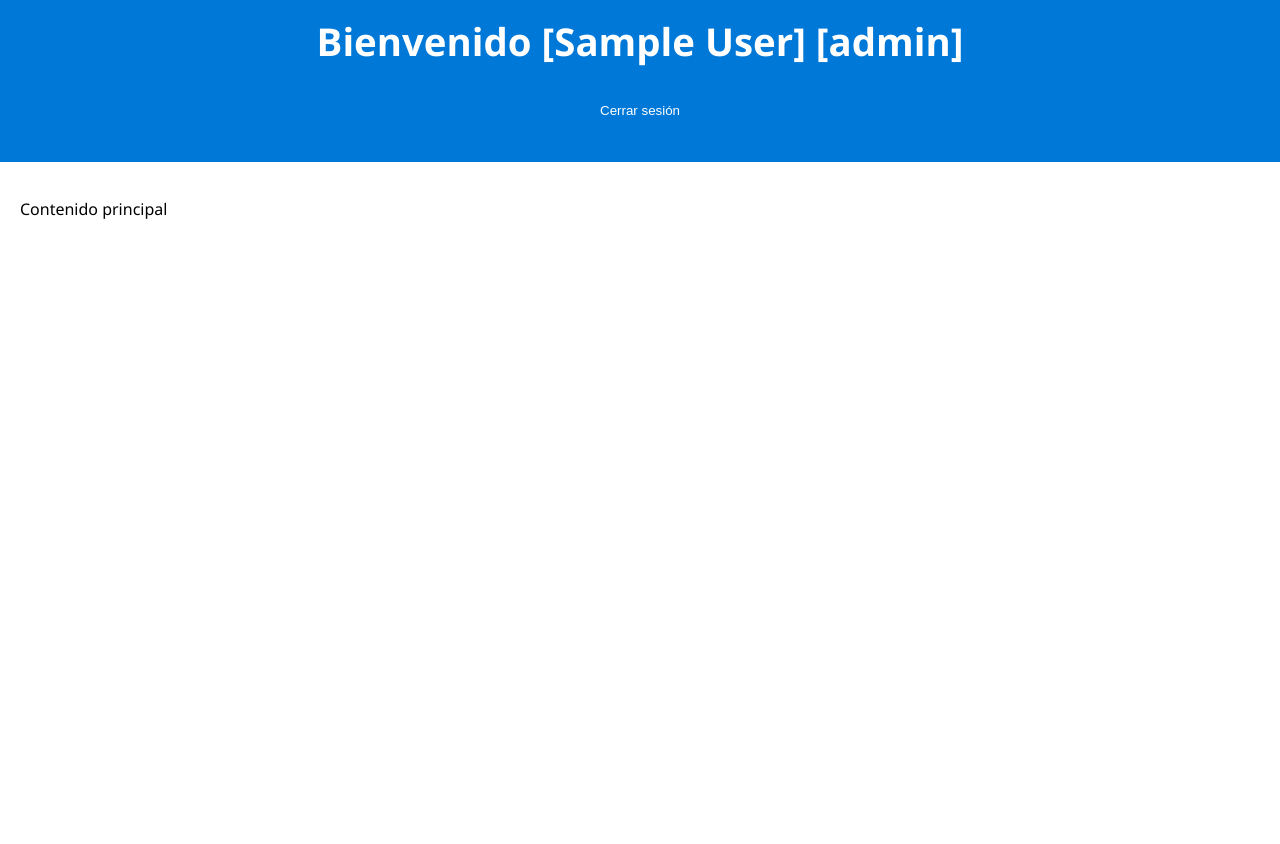
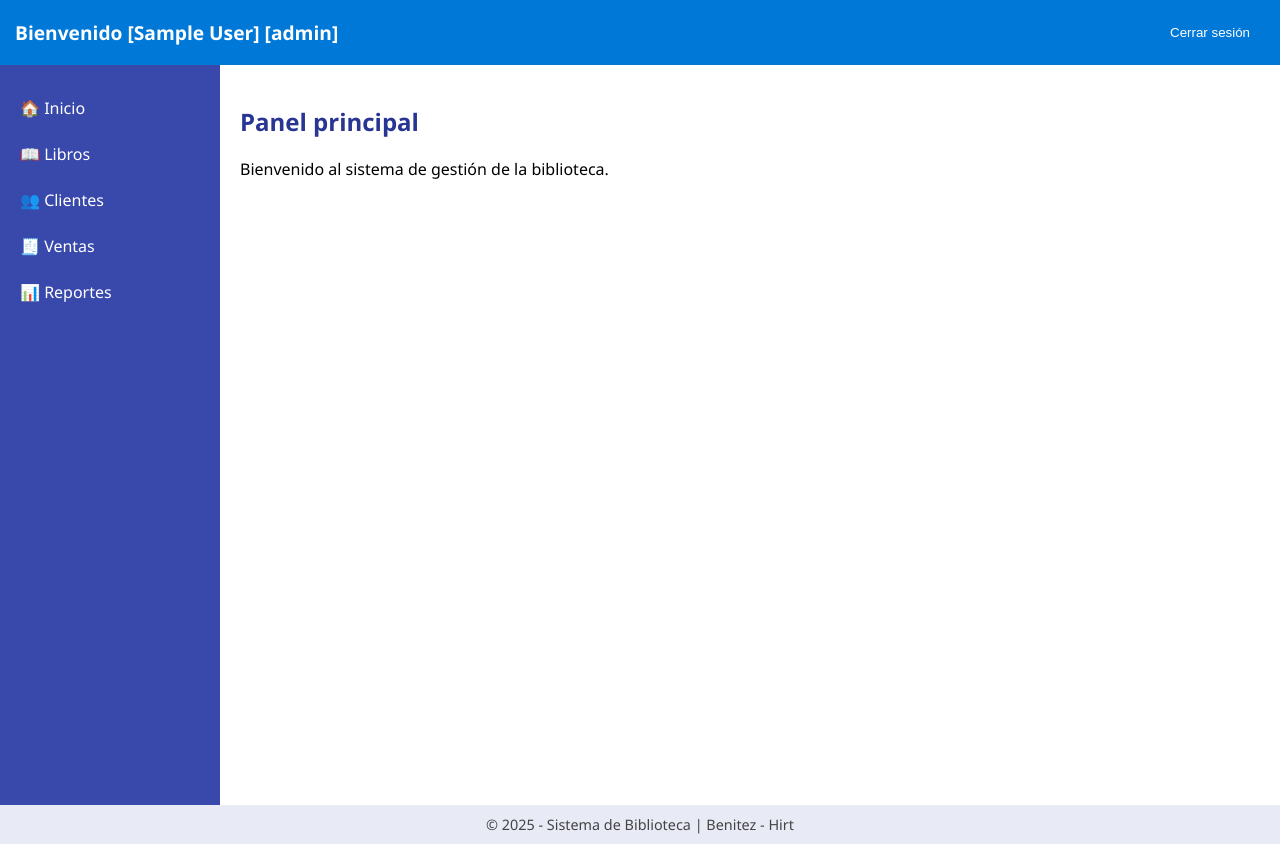
Before and after one commit to HE-Fernando/Sistema_Biblioteca, a PHP site: page /biblioteca/index.php in a window 1280 px wide. Before the commit the page ends 219 px from the top, so only its background shows below. Run offline with PHP 8.4, Linux system fonts and the light colour scheme; the visitor is signed in with stand-in values (Sample User, id 1).

Commit message:
Cambios menores en archivo CSS e Index funcionando (faltan agregar las funciones)

```diff
--- a/assets/style.css
+++ b/assets/style.css
@@ -5,6 +5,7 @@
     --color-texto: #333;
     --radius: 8px;
 }
+
 /*               LOGIN                */
 body {
     margin: 0;
@@ -108,3 +109,104 @@
 body.index button:hover {
     background-color: var(--color-principal-hover);
 }
+
+/* --- MENÚ LATERAL --- */
+nav.sidebar {
+    width: 220px;
+    background-color: #3949ab;
+    color: white;
+    display: flex;
+    flex-direction: column;
+    padding-top: 20px;
+}
+
+header.navbar {
+    background-color: #283593;
+    color: #fff;
+    display: flex;
+    justify-content: space-between;
+    align-items: center;
+    padding: 12px 20px;
+    box-shadow: 0 2px 6px rgba(0,0,0,0.15);
+}
+
+.btn-logout {
+    background-color: #e53935;
+    color: white;
+    border: none;
+    padding: 8px 15px;
+    border-radius: 5px;
+    cursor: pointer;
+    transition: background 0.3s;
+}
+
+/* === NUEVOS ESTILOS AGREGADOS DEL SEGUNDO CSS === */
+
+/* Estilos para body.index más completos */
+body.index {
+    margin: 0;
+    font-family: 'Segoe UI', Arial, sans-serif;
+    background-color: #f7f8fa;
+}
+
+/* header h1 (no estaba antes) */
+header h1 {
+    font-size: 1.2rem;
+    margin: 0;
+}
+
+/* Hover del botón de logout */
+.btn-logout:hover {
+    background-color: #c62828;
+}
+
+/* Mensajes de logout */
+.logout-msg {
+    text-align: center;
+    margin-top: 5px;
+    font-weight: bold;
+}
+
+.logout-msg.ok { color: green; }
+.logout-msg.error { color: red; }
+
+/* --- LAYOUT GENERAL --- */
+.container {
+    display: flex;
+    height: calc(100vh - 60px);
+}
+
+/* --- Enlaces dentro del menú lateral --- */
+nav.sidebar a {
+    color: white;
+    text-decoration: none;
+    padding: 12px 20px;
+    display: block;
+    transition: background 0.3s;
+}
+
+nav.sidebar a:hover {
+    background-color: #5c6bc0;
+}
+
+/* --- CONTENIDO PRINCIPAL --- */
+main.main-content {
+    flex: 1;
+    padding: 25px;
+    background-color: #fff;
+    overflow-y: auto;
+}
+
+/* Títulos dentro del main */
+main h2 {
+    color: #283593;
+}
+
+/* --- PIE DE PÁGINA --- */
+footer {
+    text-align: center;
+    padding: 10px;
+    background: #e8eaf6;
+    font-size: 0.9rem;
+    color: #444;
+}
--- a/biblioteca/index.php
+++ b/biblioteca/index.php
@@ -15,17 +15,44 @@
     <link rel="stylesheet" href="../assets/style.css">
 </head>
 <body class="index">
-    <!-- BARRA DE SESION -->
+    <!-- BARRA SUPERIOR -->
     <header class="navbar">
-        <h1>Bienvenido [<?php echo htmlspecialchars($_SESSION["nombre"]);?>] [<?php echo htmlspecialchars($_SESSION["rol"])?>]</h1>
+        <h1>Bienvenido
+            [<?php echo htmlspecialchars($_SESSION["nombre"]);?>]
+            [<?php echo htmlspecialchars($_SESSION["rol"])?>]
+        </h1>
         <button id="logoutBtn" class="btn-logout">Cerrar sesión</button>
-        <p id="logoutMessage" class="logout-msg"></p>
     </header>
 
-    <!-- ACA VA EL CONTENIDO PRINCIPAL -->
-    <main class="main-content">
-        <p>Contenido principal</p>
-    </main>
+    <!-- GENERAL -->
+    <div class="container">
+        <!-- BARRA LATERAL -->
+        <nav class="sidebar">
+            <a href="#">🏠 Inicio</a>
+            <a href="#">📖 Libros</a>
+            <a href="#">👥 Clientes</a>
+            <a href="#">🧾 Ventas</a>
+            <a href="#">📊 Reportes</a>
+        </nav>
+
+        <!-- PRINCIPAL -->
+        <main class="main-content">
+            <h2>Panel principal</h2>
+            <?php
+                if($_SESSION["rol"] == "admin"){
+                    echo "<p>Bienvenido al sistema de gestión de la biblioteca.</p>";
+                } else {
+                    echo "<p>Bienvenido a la biblitoeca.</p>";
+                }
+            ?>
+            <p id="logoutMessage" class="logout-msg"></p>
+        </main>
+    </div>
+
+    <!-- PIE DE PÁGINA-->
+    <footer>
+        © <?php echo date("Y"); ?> - Sistema de Biblioteca | Benitez - Hirt
+    </footer>
 
     <!-- SCRIPTS -->
      <script>
```
